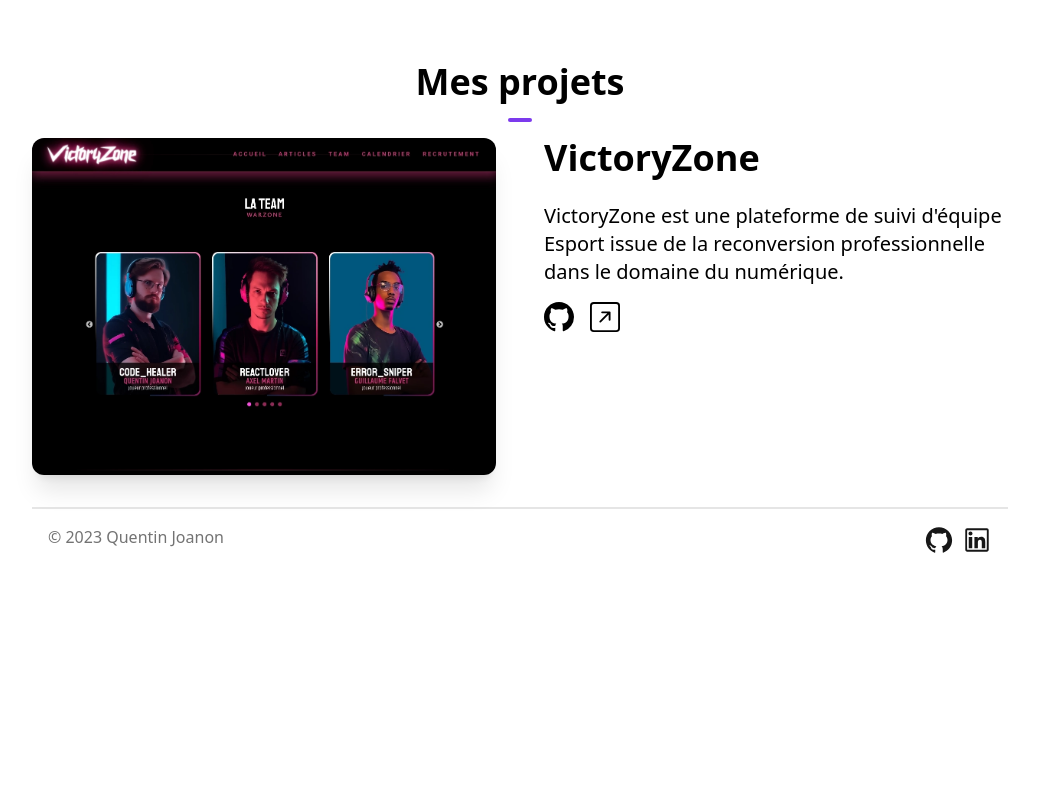
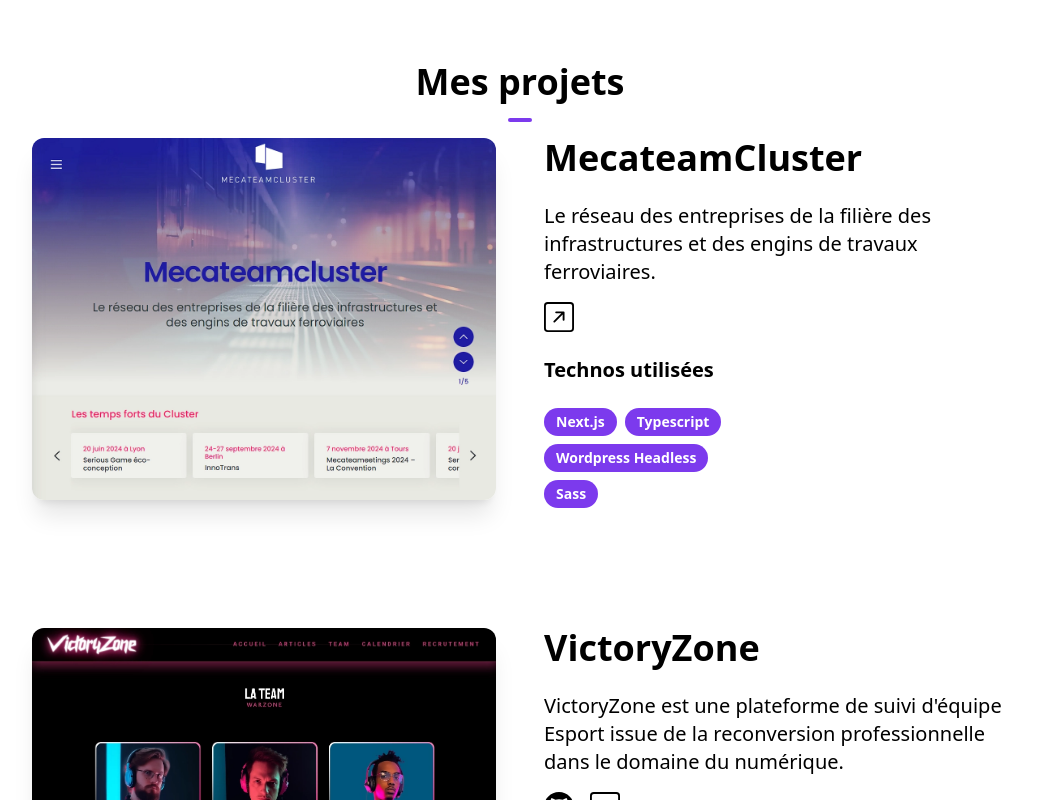
Before and after one commit to QuentinJoanon/Portfolio, a Next.js app: page / in a window 1280 px wide. Shown: the part 1600-2400 px from the top of the page, without its empty margins (120-1159 px from the left). Before the commit the page ends 2175 px from the top, so only its background shows below. Built offline with nearby package versions, Linux system fonts and the light colour scheme.

Commit message:
add mecateam

```diff
--- a/src/components/AboutSection.tsx
+++ b/src/components/AboutSection.tsx
@@ -7,6 +7,7 @@ const skills = [
   { skill: 'Typescript' },
   { skill: 'React' },
   { skill: 'Next.js' },
+  { skill: 'Wordpress Headless' },
   { skill: 'TailwindCSS' },
   { skill: 'Sass' },
   { skill: 'Node.js' },
--- a/src/components/ProjectsSection.tsx
+++ b/src/components/ProjectsSection.tsx
@@ -6,12 +6,22 @@ import SlideUp from './SideUp';
 
 const projects = [
   {
+    name: 'MecateamCluster',
+    description:
+      'Le réseau des entreprises de la filière des infrastructures et des engins de travaux ferroviaires.',
+    image: '/mecateamcluster.webp',
+    github: null,
+    website: 'https://www.mecateamcluster.org/',
+    technos: ['Next.js', 'Typescript', 'Wordpress Headless', 'Sass'],
+  },
+  {
     name: 'VictoryZone',
     description:
       "VictoryZone est une plateforme de suivi d'équipe Esport issue de la reconversion professionnelle dans le domaine du numérique.",
     image: '/victoryzone.webp',
     github: 'https://github.com/QuentinJoanon/VictoryZone-Front',
     website: 'https://www.victoryzone.team/',
+    technos: ['Next.js', 'Typescript', 'Sass'],
   },
 ];
 
@@ -45,12 +55,14 @@ const ProjectsSection = () => {
                       {project.description}
                     </p>
                     <div className="flex flex-row space-x-4 align-bottom">
+                      {project.github && (
                         <Link href={project.github} target="blank">
                           <BsGithub
                             size={30}
                             className="cursor-pointer transition-transform hover:-translate-y-1"
                           />
                         </Link>
+                      )}
                       <Link href={project.website} target="blank">
                         {' '}
                         <BsArrowUpRightSquare
@@ -58,6 +70,23 @@ const ProjectsSection = () => {
                           className="cursor-pointer transition-transform hover:-translate-y-1"
                         />
                       </Link>
+                    </div>
+                    <div className="md:w-1/2">
+                      <h2 className="my-6 text-center text-xl font-bold md:text-left">
+                        Technos utilisées
+                      </h2>
+                      <div className="flex flex-wrap justify-center md:justify-start">
+                        {project.technos.map((techno, index) => {
+                          return (
+                            <p
+                              className="mb-2 mr-2 inline-block rounded-full bg-violet-600 px-3 py-1 text-sm font-semibold text-white transition-transform hover:-translate-y-1"
+                              key={index}
+                            >
+                              {techno}
+                            </p>
+                          );
+                        })}
+                      </div>
                     </div>
                   </div>
                 </div>
```
Also changed, not shown: public/mecateamcluster.webp (added). Lines whose indentation alone changed are shown as unchanged.
